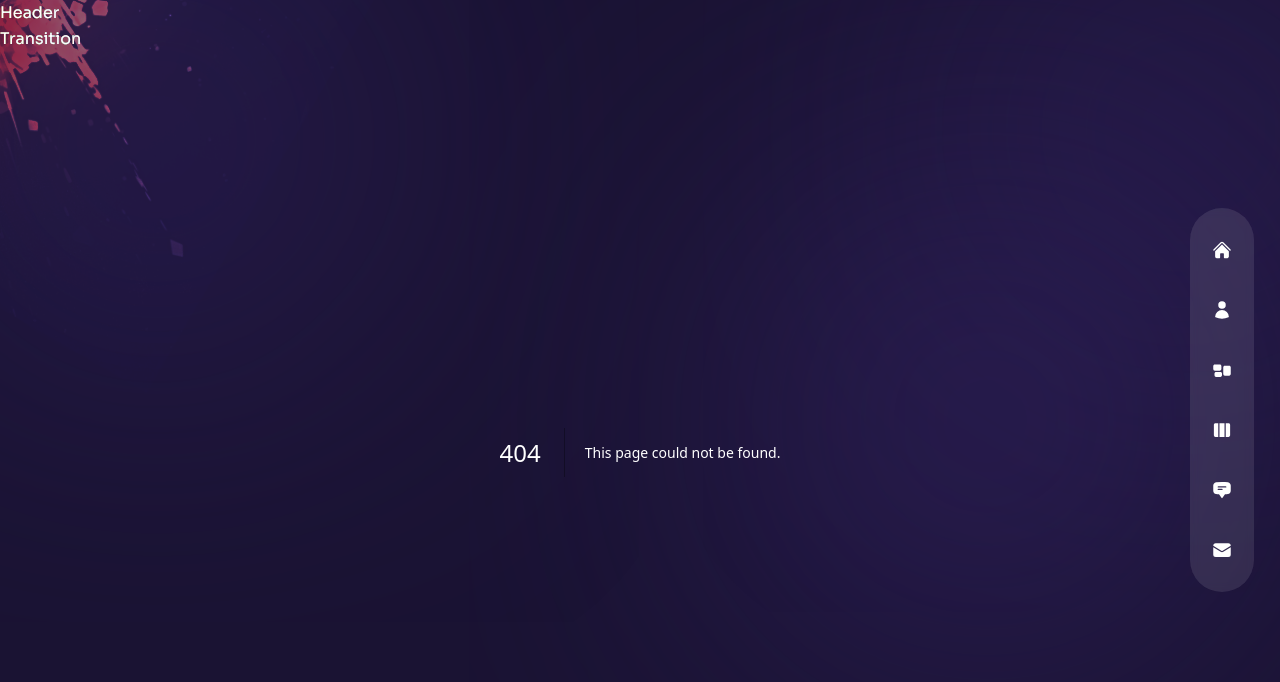
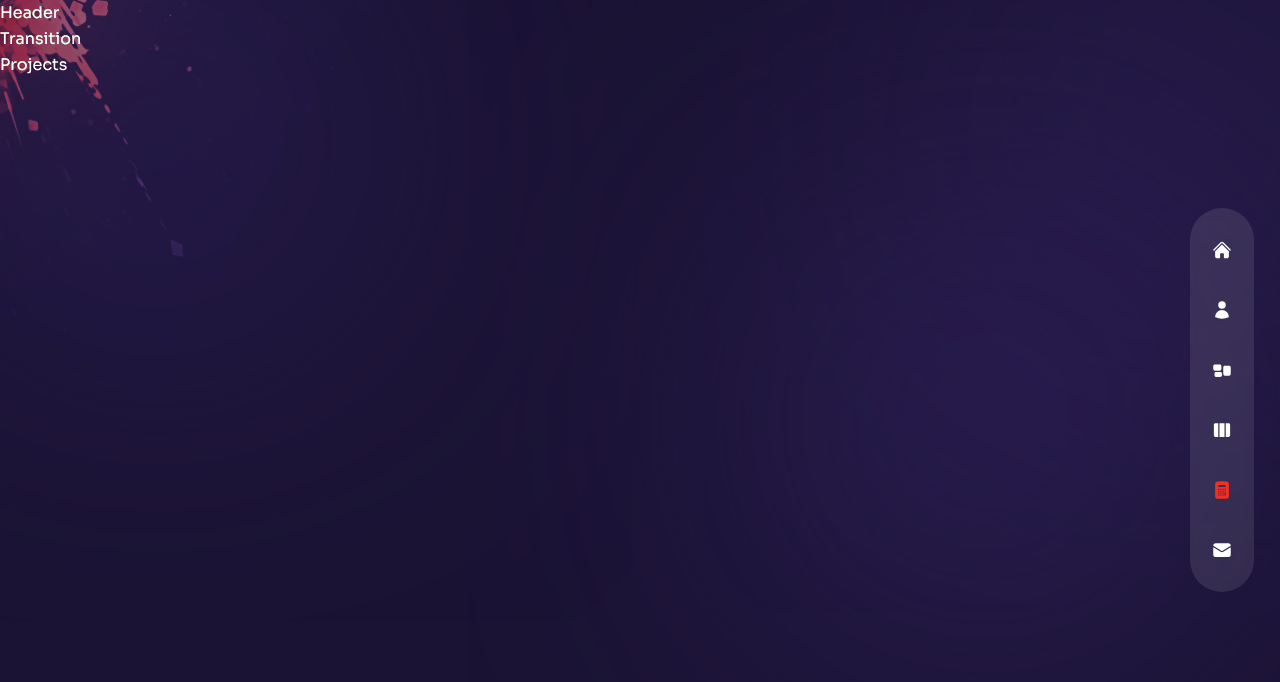
Before and after one commit to Emmanuel-ee/personal-portfolio, a Next.js app: page /projects in a window 1280 px wide. Before the commit this address had no page. Shown: the top 682 px of the page. Built offline with nearby package versions, Linux system fonts and the light colour scheme.

Commit message:
Navigation and pages

```diff
--- a/components/Nav.js
+++ b/components/Nav.js
@@ -5,6 +5,7 @@ import {
   HiViewColumns,
   HiRectangleGroup,
   HiChatBubbleBottomCenterText,
+  HiCalculator,
   HiEnvelope,
 } from 'react-icons/hi2';
 
@@ -12,12 +13,12 @@ import {
 export const navData = [
   { name: 'home', path: '/', icon: <HiHome /> },
   { name: 'about', path: '/about', icon: <HiUser /> },
-  { name: 'services', path: '/services', icon: <HiRectangleGroup /> },
-  { name: 'work', path: '/work', icon: <HiViewColumns /> },
+  { name: 'profession', path: '/profession', icon: <HiRectangleGroup /> },
+  { name: 'resume', path: '/resume', icon: <HiViewColumns /> },
   {
-    name: 'testimonials',
-    path: '/testimonials',
-    icon: <HiChatBubbleBottomCenterText />,
+    name: 'projects',
+    path: '/projects',
+    icon: <HiCalculator />,
   },
   {
     name: 'contact',
--- a/pages/services/index.js
+++ b/pages/profession/index.js
@@ -1,5 +1,5 @@
 const Services = () => {
-  return <div>Services</div>;
+  return <div>profession</div>;
 };
 
 export default Services;
--- /dev/null
+++ b/pages/projects/index.js
@@ -0,0 +1,5 @@
+const Projects = () => {
+  return <div>Projects</div>;
+};
+
+export default Projects;
--- /dev/null
+++ b/pages/resume/index.js
@@ -0,0 +1,5 @@
+const Resume = () => {
+  return <div>Resume</div>;
+};
+
+export default Resume;
--- a/pages/testimonials/index.js
+++ /dev/null
@@ -1,5 +0,0 @@
-const Testimonials = () => {
-  return <div>Testimonials</div>;
-};
-
-export default Testimonials;
--- a/pages/work/index.js
+++ /dev/null
@@ -1,5 +0,0 @@
-const Work = () => {
-  return <div>Work</div>;
-};
-
-export default Work;
```
